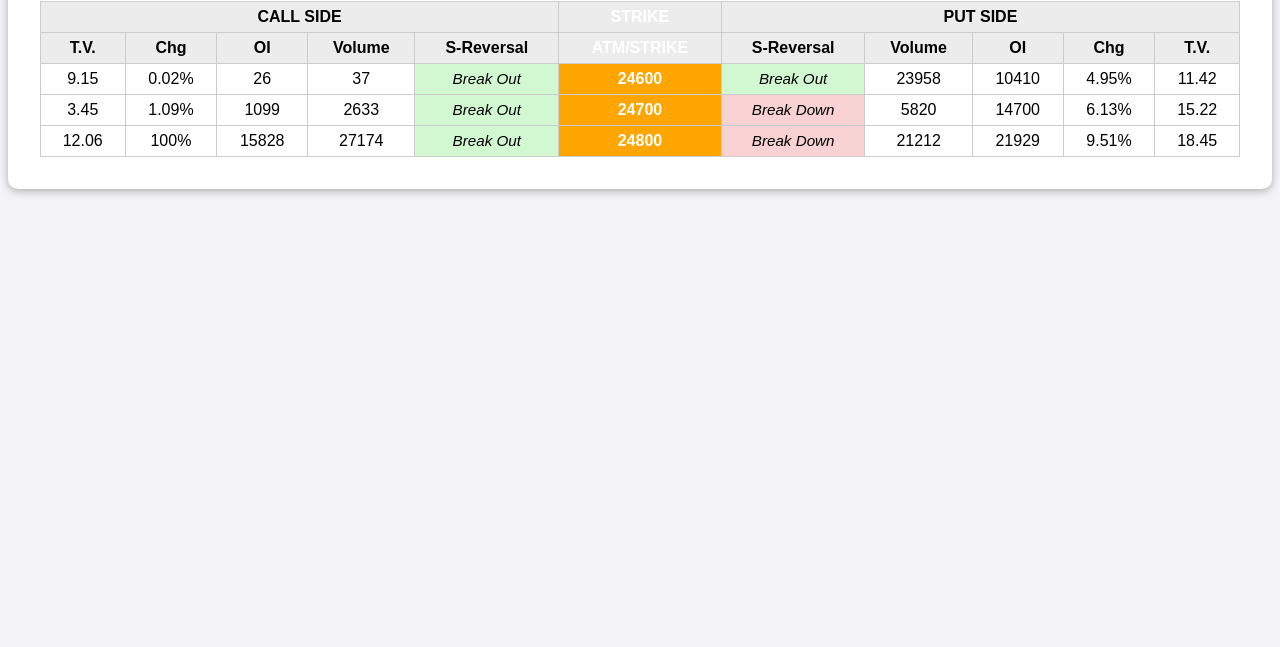
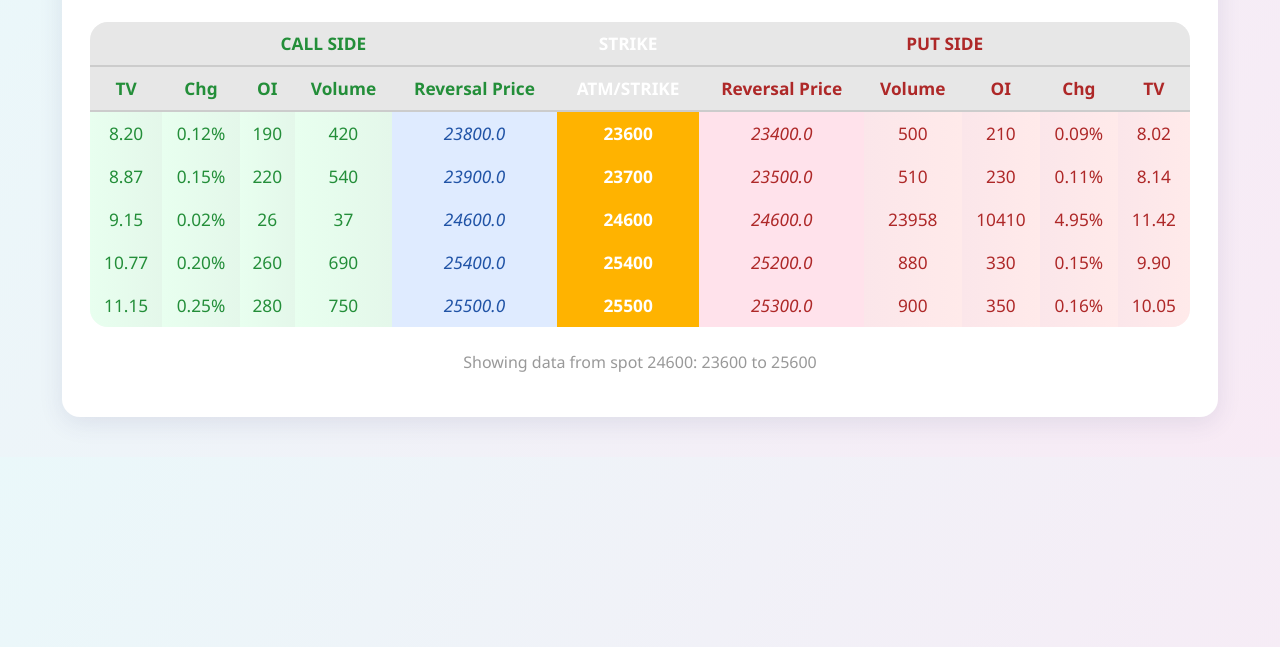
Before and after one commit to amritohalder2001-bit/perfectanalyst.github.io, a plain HTML site: page Index.html in a window 1280 px wide. Shown: the part 153-800 px from the top of the page. Drawn offline with Linux system fonts and the light colour scheme.

Commit message:
Update Index.html

```diff
--- a/Index.html
+++ b/Index.html
@@ -3,59 +3,95 @@
 <head>
     <meta charset="UTF-8">
     <title>Amrito Option Chain</title>
+    <meta name="viewport" content="width=device-width, initial-scale=1.0">
     <style>
         body {
-            background: #f4f4f8;
-            font-family: Arial, sans-serif;
+            background: linear-gradient(120deg, #eaf8fa 0%, #f8eaf5 100%);
+            font-family: 'Segoe UI', Arial, sans-serif;
         }
         .container {
-            max-width: 1200px;
+            max-width: 1100px;
             margin: 40px auto;
             background: #fff;
-            border-radius: 10px;
-            box-shadow: 0 2px 8px #aaa;
-            padding: 32px;
+            border-radius: 18px;
+            box-shadow: 0 6px 24px rgba(60,60,120,0.11);
+            padding: 28px;
         }
         h1 {
             text-align: center;
-            color: #d03737;
-            margin-bottom: 18px;
-            font-size: 2.2em;
+            color: #a12e2e;
+            margin-bottom: 32px;
+            font-size: 2.3em;
+            letter-spacing: 1.5px;
+            font-weight: 700;
         }
         .option-table {
             width: 100%;
-            border-collapse: collapse;
-            margin: auto;
+            border-collapse: separate;
+            border-spacing: 0;
+            background: #fafafa;
+            border-radius: 18px;
+            overflow: hidden;
         }
         .option-table th, .option-table td {
-            border: 1px solid #ccc;
-            padding: 6px 10px;
+            padding: 10px 8px;
             text-align: center;
+            font-size: 1.08em;
+            transition: background 0.2s;
         }
         .option-table th {
-            background: #ececec;
+            background: #e7e7e7;
+            font-weight: bold;
+            border-bottom: 2px solid #ccc;
+        }
+        .call-head {
+            background: linear-gradient(90deg, #c5f5d8 0%, #e1fbe6 100%);
+            color: #238e39;
             font-weight: bold;
         }
-        .strike {
-            background: orange;
+        .put-head {
+            background: linear-gradient(270deg, #ffd1d6 0%, #fbe6ea 100%);
+            color: #ae2828;
+            font-weight: bold;
+        }
+        .strike-head {
+            background: #ffc055;
             color: #fff;
             font-weight: bold;
         }
-        .call-side {
-            background: #e9ffe9;
+        .call-cell {
+            background: linear-gradient(90deg, #e8ffef 0%, #e4f7ea 100%);
+            color: #238e39;
         }
-        .put-side {
-            background: #ffe9e9;
+        .put-cell {
+            background: linear-gradient(270deg, #ffeaea 0%, #fbe6ea 100%);
+            color: #ae2828;
         }
-        .breakout {
-            background: #d2f8d2;
-            font-size: 0.95em;
+        .strike {
+            background: #ffb300;
+            color: #fff;
+            font-weight: bold;
+            font-size: 1.08em;
+        }
+        .reversal {
+            background: #dfebff;
+            color: #2053a6;
             font-style: italic;
+            font-size: 0.97em;
         }
-        .breakdown {
-            background: #f8d2d2;
-            font-size: 0.95em;
+        .put-reversal {
+            background: #ffe2eb;
+            color: #ae2828;
             font-style: italic;
+            font-size: 0.97em;
+        }
+        .option-table tr:hover td {
+            background: #f6f4fd;
+        }
+        @media (max-width: 900px) {
+            .container { padding: 8px; }
+            .option-table th, .option-table td { padding: 7px 3px; font-size: 0.95em; }
+            h1 { font-size: 1.5em; }
         }
     </style>
 </head>
@@ -64,65 +100,92 @@
         <h1>Amrito Option Chain</h1>
         <table class="option-table">
             <tr>
-                <th colspan="5" class="call-side">CALL SIDE</th>
-                <th class="strike">STRIKE</th>
-                <th colspan="5" class="put-side">PUT SIDE</th>
+                <th colspan="5" class="call-head">CALL SIDE</th>
+                <th class="strike-head">STRIKE</th>
+                <th colspan="5" class="put-head">PUT SIDE</th>
             </tr>
             <tr>
-                <th>T.V.</th>
-                <th>Chg</th>
-                <th>OI</th>
-                <th>Volume</th>
-                <th>S-Reversal</th>
-                <th class="strike">ATM/STRIKE</th>
-                <th>S-Reversal</th>
-                <th>Volume</th>
-                <th>OI</th>
-                <th>Chg</th>
-                <th>T.V.</th>
+                <th class="call-head">TV</th>
+                <th class="call-head">Chg</th>
+                <th class="call-head">OI</th>
+                <th class="call-head">Volume</th>
+                <th class="call-head">Reversal Price</th>
+                <th class="strike-head">ATM/STRIKE</th>
+                <th class="put-head">Reversal Price</th>
+                <th class="put-head">Volume</th>
+                <th class="put-head">OI</th>
+                <th class="put-head">Chg</th>
+                <th class="put-head">TV</th>
             </tr>
-            <!-- Sample Row -->
+            <!-- Example rows (replace with live data as needed) -->
             <tr>
-                <td>9.15</td>
-                <td>0.02%</td>
-                <td>26</td>
-                <td>37</td>
-                <td class="breakout">Break Out</td>
-                <td class="strike">24600</td>
-                <td class="breakout">Break Out</td>
-                <td>23958</td>
-                <td>10410</td>
-                <td>4.95%</td>
-                <td>11.42</td>
+                <td class="call-cell">8.20</td>
+                <td class="call-cell">0.12%</td>
+                <td class="call-cell">190</td>
+                <td class="call-cell">420</td>
+                <td class="reversal">23800.0</td>
+                <td class="strike">23600</td>
+                <td class="put-reversal">23400.0</td>
+                <td class="put-cell">500</td>
+                <td class="put-cell">210</td>
+                <td class="put-cell">0.09%</td>
+                <td class="put-cell">8.02</td>
             </tr>
             <tr>
-                <td>3.45</td>
-                <td>1.09%</td>
-                <td>1099</td>
-                <td>2633</td>
-                <td class="breakout">Break Out</td>
-                <td class="strike">24700</td>
-                <td class="breakdown">Break Down</td>
-                <td>5820</td>
-                <td>14700</td>
-                <td>6.13%</td>
-                <td>15.22</td>
+                <td class="call-cell">8.87</td>
+                <td class="call-cell">0.15%</td>
+                <td class="call-cell">220</td>
+                <td class="call-cell">540</td>
+                <td class="reversal">23900.0</td>
+                <td class="strike">23700</td>
+                <td class="put-reversal">23500.0</td>
+                <td class="put-cell">510</td>
+                <td class="put-cell">230</td>
+                <td class="put-cell">0.11%</td>
+                <td class="put-cell">8.14</td>
+            </tr>
+            <!-- ... Continue for each strike price from 23600 to 25600 ... -->
+            <tr>
+                <td class="call-cell">9.15</td>
+                <td class="call-cell">0.02%</td>
+                <td class="call-cell">26</td>
+                <td class="call-cell">37</td>
+                <td class="reversal">24600.0</td>
+                <td class="strike">24600</td>
+                <td class="put-reversal">24600.0</td>
+                <td class="put-cell">23958</td>
+                <td class="put-cell">10410</td>
+                <td class="put-cell">4.95%</td>
+                <td class="put-cell">11.42</td>
             </tr>
             <tr>
-                <td>12.06</td>
-                <td>100%</td>
-                <td>15828</td>
-                <td>27174</td>
-                <td class="breakout">Break Out</td>
-                <td class="strike">24800</td>
-                <td class="breakdown">Break Down</td>
-                <td>21212</td>
-                <td>21929</td>
-                <td>9.51%</td>
-                <td>18.45</td>
+                <td class="call-cell">10.77</td>
+                <td class="call-cell">0.20%</td>
+                <td class="call-cell">260</td>
+                <td class="call-cell">690</td>
+                <td class="reversal">25400.0</td>
+                <td class="strike">25400</td>
+                <td class="put-reversal">25200.0</td>
+                <td class="put-cell">880</td>
+                <td class="put-cell">330</td>
+                <td class="put-cell">0.15%</td>
+                <td class="put-cell">9.90</td>
             </tr>
-            <!-- Add more rows as needed, following above pattern -->
+            <tr>
+                <td class="call-cell">11.15</td>
+                <td class="call-cell">0.25%</td>
+                <td class="call-cell">280</td>
+                <td class="call-cell">750</td>
+                <td class="reversal">25500.0</td>
+                <td class="strike">25500</td>
+                <td class="put-reversal">25300.0</td>
+                <td class="put-cell">900</td>
+                <td class="put-cell">350</td>
+                <td class="put-cell">0.16%</td>
+                <td class="put-cell">10.05</td>
+            </tr>
         </table>
+        <p style="text-align:center;color:#999;margin-top:24px;">Showing data from spot 24600: 23600 to 25600</p>
     </div>
 </body>
 </html>
```
